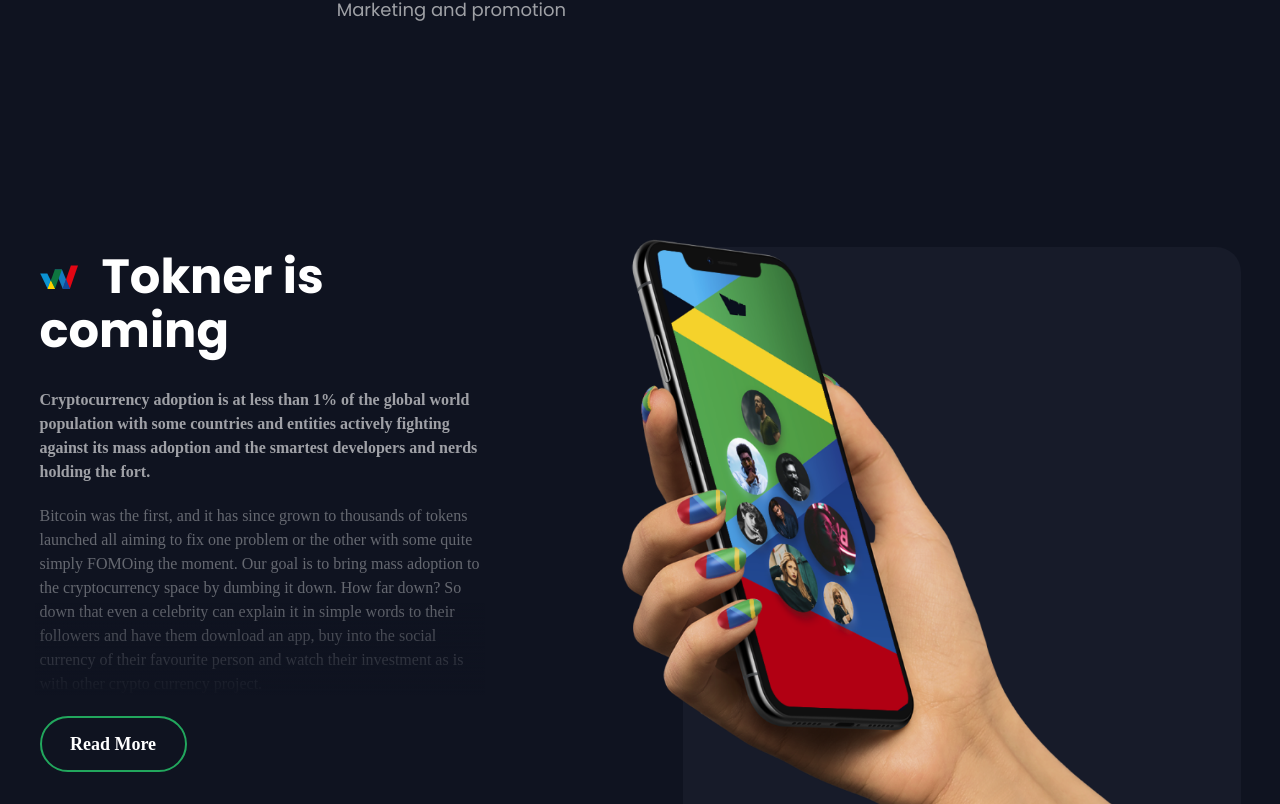
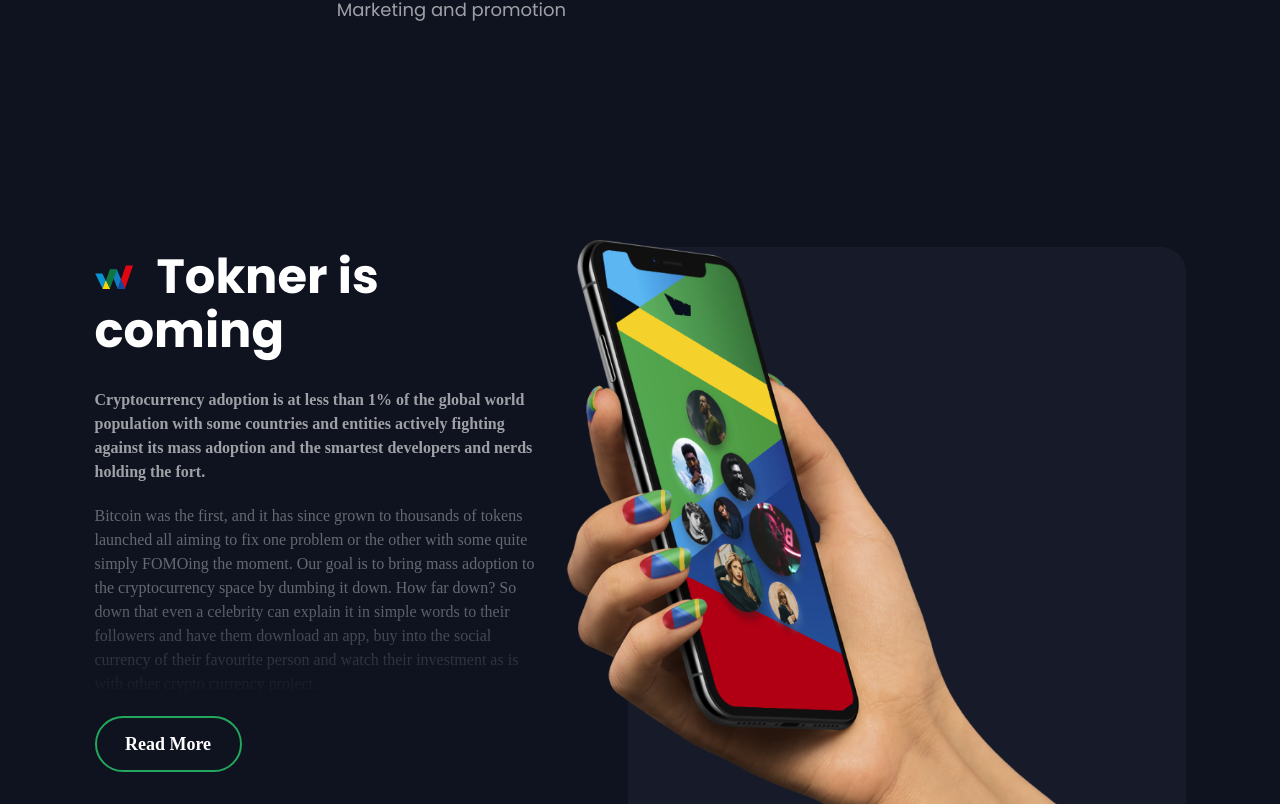
Before and after one commit to KlapijcukDima/Tokners, a React (Create React App) app: page / in a window 1280 px wide. Shown: the part 2776-3580 px from the top of the page. Built offline with nearby package versions, Linux system fonts and the light colour scheme.

Commit message:
fix gap to comming

```diff
--- a/src/components/Main-Page/Comming/Comming.module.scss
+++ b/src/components/Main-Page/Comming/Comming.module.scss
@@ -6,7 +6,6 @@
   display: flex;
   align-items: center;
   justify-content: center;
-  gap: 39px;
 
   @include for-size(phone) {
     flex-direction: column-reverse;
@@ -20,6 +19,7 @@
 
   @include for-size(laptop) {
     flex-direction: row;
+    gap: 0;
   }
 
   @include for-size(desktop) {
@@ -30,7 +30,6 @@
     margin-right: 0;
 
     @include for-size(laptop) {
-      margin-right: 40px;
     }
 
     @include for-size(desktop) {
```
